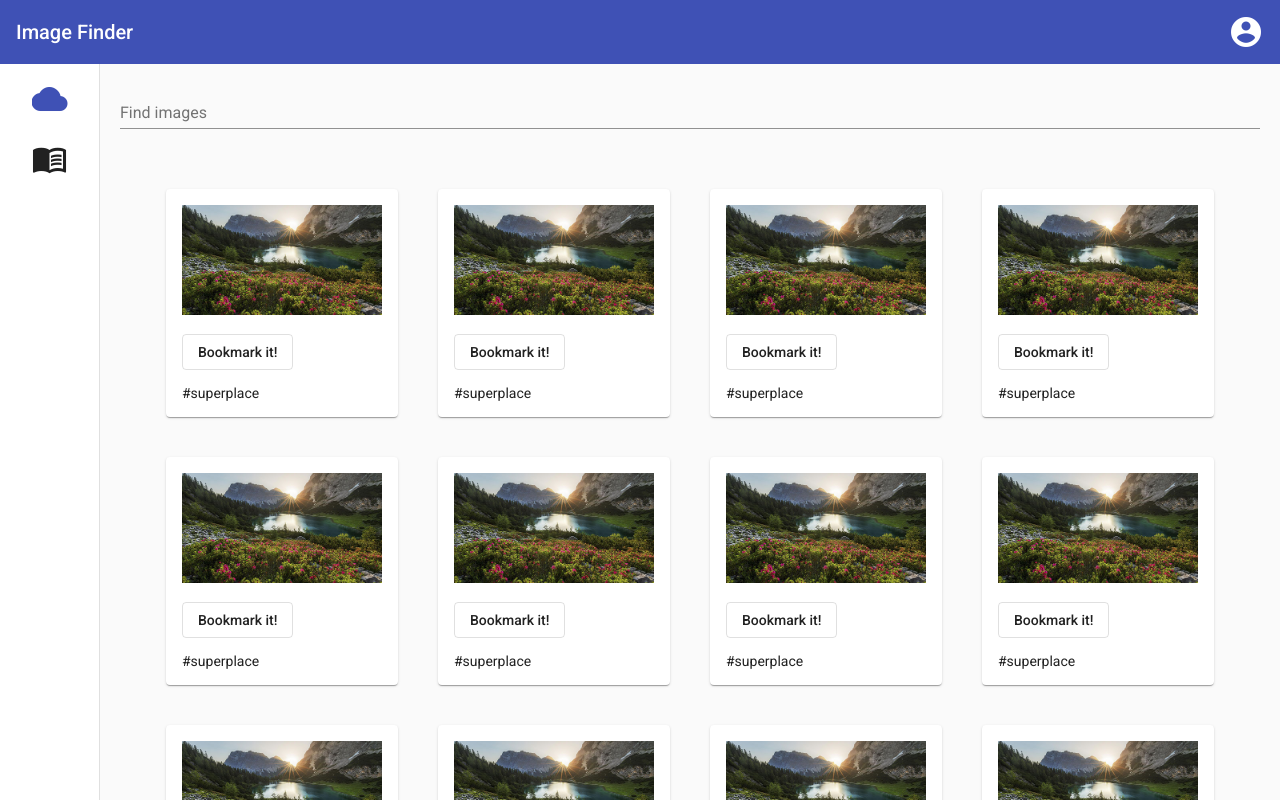
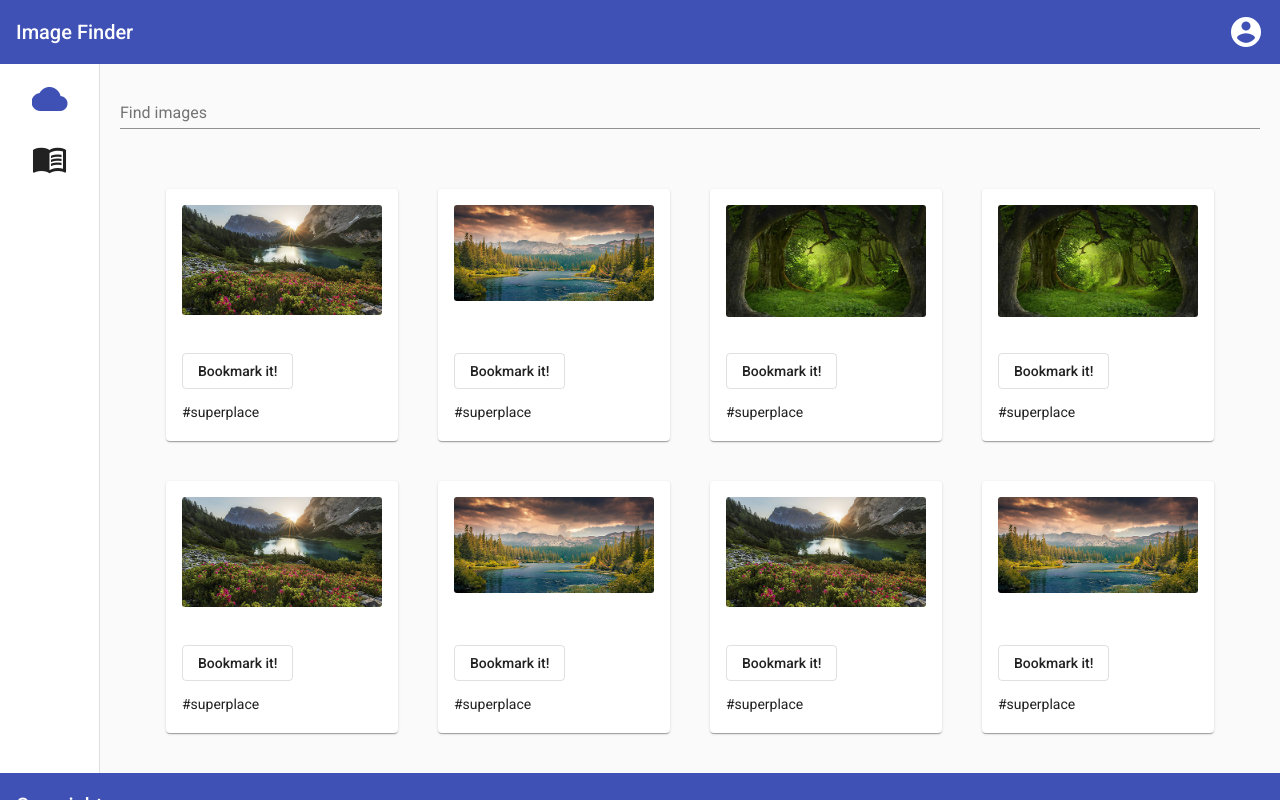
Before and after one commit to AlekseyMalakhov/flikr-job-test, an Angular app: page / in a window 1280 px wide. Shown: the top 800 px of the page. Built offline with nearby package versions, Linux system fonts and the light colour scheme.

Commit message:
cards position

```diff
--- a/src/app/card/card.component.css
+++ b/src/app/card/card.component.css
@@ -1,12 +1,19 @@
 mat-card {
     width: 200px;
+    height: 220px;
     margin: 20px 20px;
 }
 
 img {
     width: 100%;
+    border-radius: 3px;
 }
 
 .action {
     margin: 15px 0px;
 }
+
+.content {
+    position: absolute;
+    bottom: 5px;
+}
--- a/src/app/card/card.component.html
+++ b/src/app/card/card.component.html
@@ -1,9 +1,11 @@
 <mat-card>
-    <img src="/assets/pics/{{place.img}}" alt="{{place.name}} picture">
-    <div class="action">
-        <a mat-stroked-button>Bookmark it!</a>
+    <img src="/assets/pics/{{image.img}}" alt="{{image.name}} picture">
+    <div class="content">
+        <div class="action">
+            <a mat-stroked-button>Bookmark it!</a>
+        </div>
+        <mat-card-content>
+            <p>{{image.description}}</p>
+        </mat-card-content>
     </div>
-    <mat-card-content>
-        <p>{{place.description}}</p>
-    </mat-card-content>
 </mat-card>
--- a/src/app/card/card.component.ts
+++ b/src/app/card/card.component.ts
@@ -1,4 +1,4 @@
-import { Component, OnInit } from '@angular/core';
+import { Component, OnInit, Input } from '@angular/core';
 
 @Component({
   selector: 'app-card',
@@ -7,13 +7,9 @@ import { Component, OnInit } from '@angular/core';
 })
 export class CardComponent implements OnInit {
 
+  @Input() image;
+
   constructor() { }
-
-  place = {
-    name: "some place",
-    description: "#superplace",
-    img: "1.jpg",
-  }
 
   ngOnInit(): void {
   }
--- a/src/app/search-page/search-page.component.html
+++ b/src/app/search-page/search-page.component.html
@@ -2,26 +2,12 @@
     <form class="searchInput">
         <mat-form-field class = "search">
           <mat-label>Find images</mat-label>
-          <input matInput placeholder="Cute cats" (keyup) = "search($event)">
+          <input matInput placeholder="e.g. Cute cats" (keyup) = "search($event)">
         </mat-form-field>
     </form>
-
     <div class="cards">
-        <app-card></app-card>
-        <app-card></app-card>
-        <app-card></app-card>
-        <app-card></app-card>
-        <app-card></app-card>
-        <app-card></app-card>
-        <app-card></app-card>
-        <app-card></app-card>
-        <app-card></app-card>
-        <app-card></app-card>
-        <app-card></app-card>
-        <app-card></app-card>
-        <app-card></app-card>
-        <app-card></app-card>
-        <app-card></app-card>
-
+        <ng-container *ngFor="let image of images">
+            <app-card [image]="image"></app-card>
+        </ng-container>
     </div>
 </div>
--- a/src/app/search-page/search-page.component.ts
+++ b/src/app/search-page/search-page.component.ts
@@ -9,6 +9,49 @@ export class SearchPageComponent implements OnInit {
 
   searchInput: string = "";
 
+  images = [
+    {
+      name: "some place",
+      description: "#superplace",
+      img: "1.jpg",
+    },
+    {
+      name: "some place",
+      description: "#superplace",
+      img: "2.jpg",
+    },
+    {
+      name: "some place",
+      description: "#superplace",
+      img: "3.jpg",
+    },
+    {
+      name: "some place",
+      description: "#superplace",
+      img: "3.jpg",
+    },
+    {
+      name: "some place",
+      description: "#superplace",
+      img: "1.jpg",
+    },
+    {
+      name: "some place",
+      description: "#superplace",
+      img: "2.jpg",
+    },
+    {
+      name: "some place",
+      description: "#superplace",
+      img: "1.jpg",
+    },
+    {
+      name: "some place",
+      description: "#superplace",
+      img: "2.jpg",
+    }
+  ];
+
   constructor() { }
 
   ngOnInit(): void {
```
